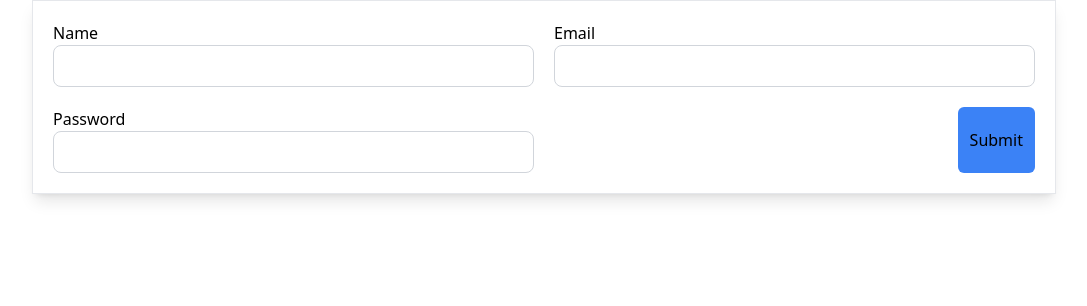
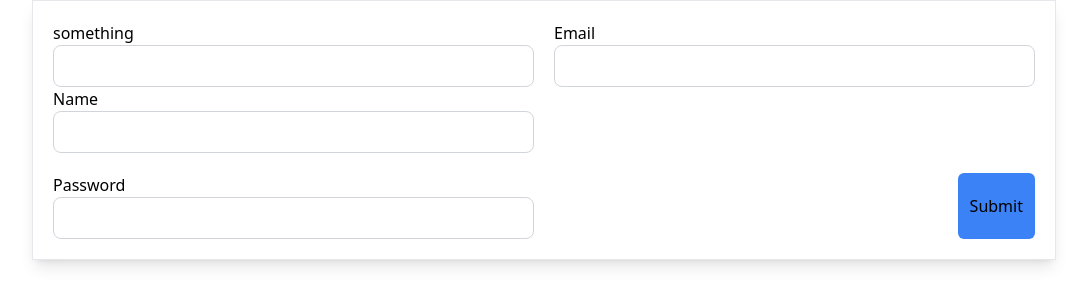
Before and after one commit to rakib-molla/react-reusable-components-module-4-Apollo-2, a React (Vite) app: page / in a window 1280 px wide. Shown: the top 306 px of the page, without its empty margins (96-1183 px from the left). Built offline with nearby package versions, Linux system fonts and the light colour scheme.

Commit message:
Overview Of Form Provider And Watch

```diff
--- /dev/null
+++ b/src/components/normalForm/InputField.tsx
@@ -0,0 +1,14 @@
+import React from 'react'
+import { useFormContext } from 'react-hook-form'
+
+const InputField = () => {
+  const {register, watch} = useFormContext();
+  console.log(watch('something'))
+  return (
+    <div>
+      <input type="text" {...register('something')} />
+    </div>
+  )
+}
+
+export default InputField
--- a/src/components/normalForm/NormalForm.tsx
+++ b/src/components/normalForm/NormalForm.tsx
@@ -1,22 +1,28 @@
-import { FieldValues, useForm } from "react-hook-form";
+import { FieldValues, useForm, FormProvider } from "react-hook-form";
 import cn from "../../utils/cn";
 import { zodResolver } from "@hookform/resolvers/zod";
 import { SignUpSchema, TNormalForm } from "./validation";
+import InputField from "./InputField";
 
 const normalForm = () => {
+  const methods = useForm<TNormalForm>({
+    resolver: zodResolver(SignUpSchema),
+  });
+
   const {
     register,
+    watch,
     handleSubmit,
     formState: { errors },
-  } = useForm<TNormalForm>({
-    resolver: zodResolver(SignUpSchema),
-  });
+  } = methods;
 
   const onSubmit = (data: FieldValues) => {
     console.log(data);
   };
+
   const double = true;
   return (
+    <FormProvider {...methods}>
     <div>
       <form
         onSubmit={handleSubmit(onSubmit)}
@@ -31,6 +37,10 @@ const normalForm = () => {
           })}
         >
           <div className="w-full">
+          <label className="block" htmlFor="name">
+              something
+            </label>
+            <InputField />
             <label className="block" htmlFor="name">
               Name
             </label>
@@ -106,6 +116,7 @@ const normalForm = () => {
         </div>
       </form>
     </div>
+    </FormProvider>
   );
 };
 
```
